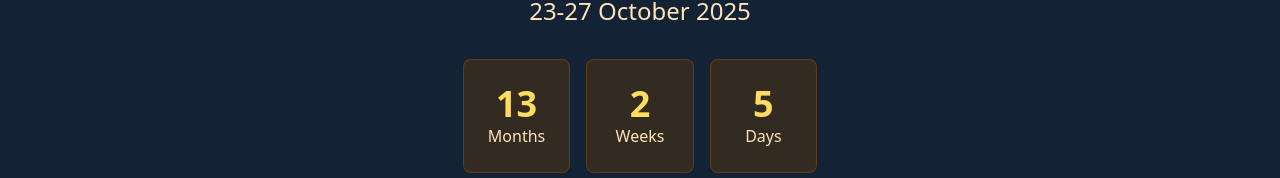
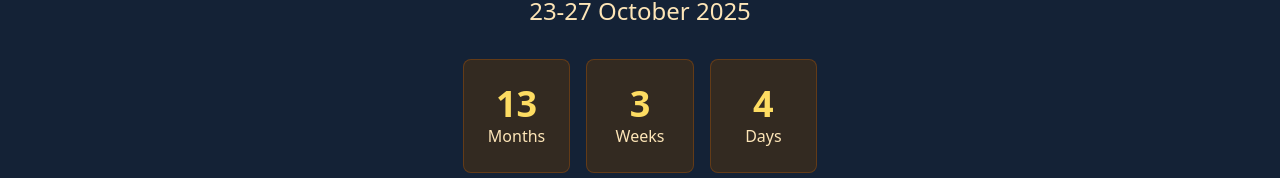
Before and after one commit to retzloff/deep-creek-disco, a SvelteKit app: page / in a window 1280 px wide. Shown: the part 283-461 px from the top of the page. Built offline with nearby package versions, Linux system fonts and the light colour scheme.

Commit message:
Fixes the countdown

```diff
--- a/src/routes/+page.svelte
+++ b/src/routes/+page.svelte
@@ -10,13 +10,19 @@
   $effect(() => {
     const eventDate = new Date('2025-10-23');
     const now = new Date();
-    const diffTime = Math.max(eventDate - now, 0);
 
-    months = Math.floor(diffTime / (1000 * 60 * 60 * 24 * 30.44));
-    const remainingDays = diffTime % (1000 * 60 * 60 * 24 * 30.44);
+    // Calculate months until October
+    let monthDiff = (eventDate.getFullYear() - now.getFullYear()) * 12;
+    monthDiff += eventDate.getMonth() - now.getMonth();
+    months = monthDiff;
 
-    weeks = Math.floor(remainingDays / (1000 * 60 * 60 * 24 * 7));
-    days = Math.floor((remainingDays % (1000 * 60 * 60 * 24 * 7)) / (1000 * 60 * 60 * 24));
+    // Calculate total days between now and the event
+    const totalDays = Math.floor((eventDate - now) / (1000 * 60 * 60 * 24));
+    // Subtract approximate days for the months we've counted
+    const remainingDays = totalDays - monthDiff * 30;
+
+    weeks = Math.floor(remainingDays / 7);
+    days = remainingDays % 7;
   });
 
   const handleSubmit = e => {
```
